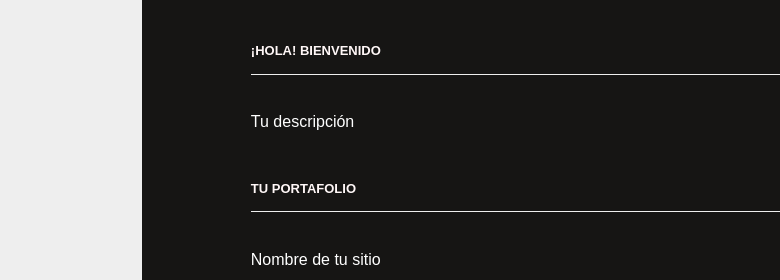
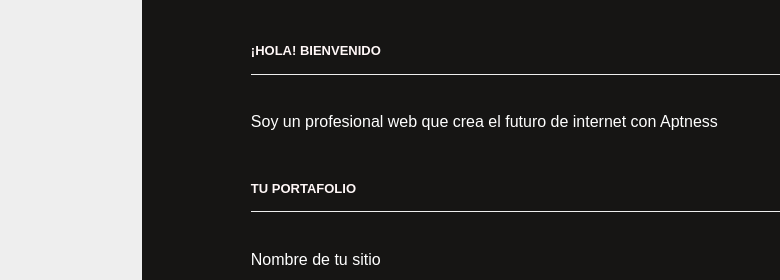
Before and after one commit to FelipeIzquierdo/miprimer, a plain HTML site: page index.html in a window 1280 px wide. Shown: the top 280 px of the page, 242-1022 px from the left. Drawn offline with Linux system fonts and the light colour scheme.

Commit message:
Agregue descripcion

```diff
--- a/index.html
+++ b/index.html
@@ -73,7 +73,7 @@
     <div class="bloque">
       <!-- 4º Commit - Tu presentación -->
       <h3>¡Hola! Bienvenido</h3>
-      <p>Tu descripción</p>
+      <p>Soy un profesional web que crea el futuro de internet con Aptness</p>
     </div>
 
     <div class="bloque">
```
